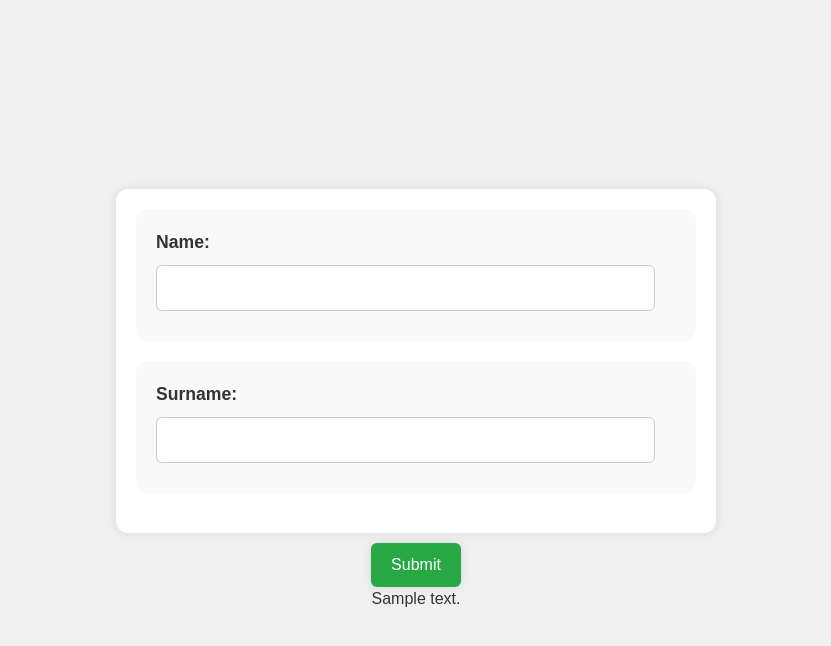
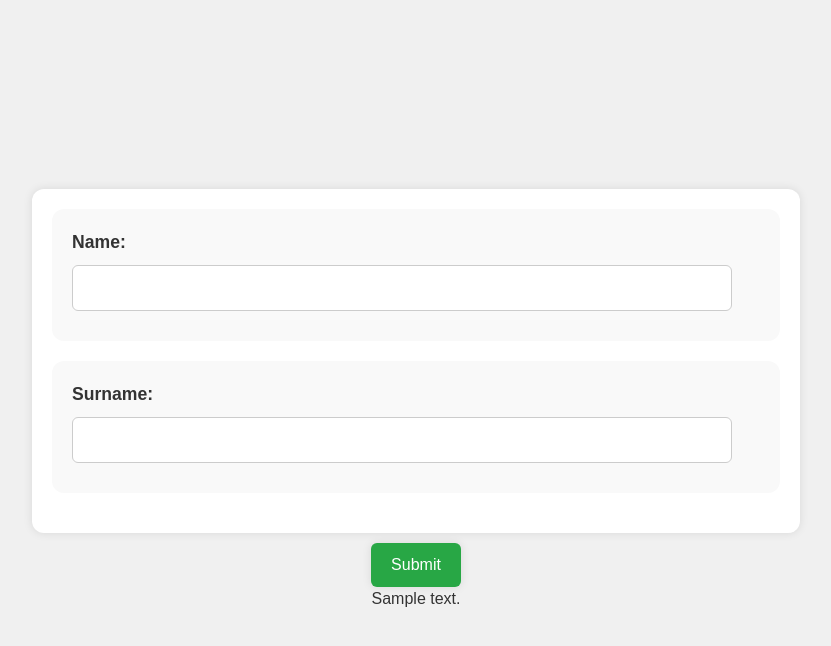
Before and after one commit to CobblePot59/qcmMaker-ldap, a Flask app: template volumes/app/templates/who.html in a window 1280 px wide. Shown: the top 646 px of the page, without its empty margins (224-1055 px from the left). Run offline with Flask 3, Linux system fonts and the light colour scheme; the template is opened without the code that fills it: most values are stand-ins (such as "Sample title", 1, 10 or a date in 2020); some libraries are stand-ins or nearby versions.

Commit message:
Update quiz.css

```diff
--- a/volumes/app/static/css/quiz.css
+++ b/volumes/app/static/css/quiz.css
@@ -15,8 +15,9 @@ body {
     padding: 20px;
     border-radius: 12px;
     box-shadow: 0 0 10px rgba(0, 0, 0, 0.1);
-    max-width: 600px;
+    max-width: 60%;
     width: 100%;
+    overflow-y: auto;
 }
 
 .question {
```
